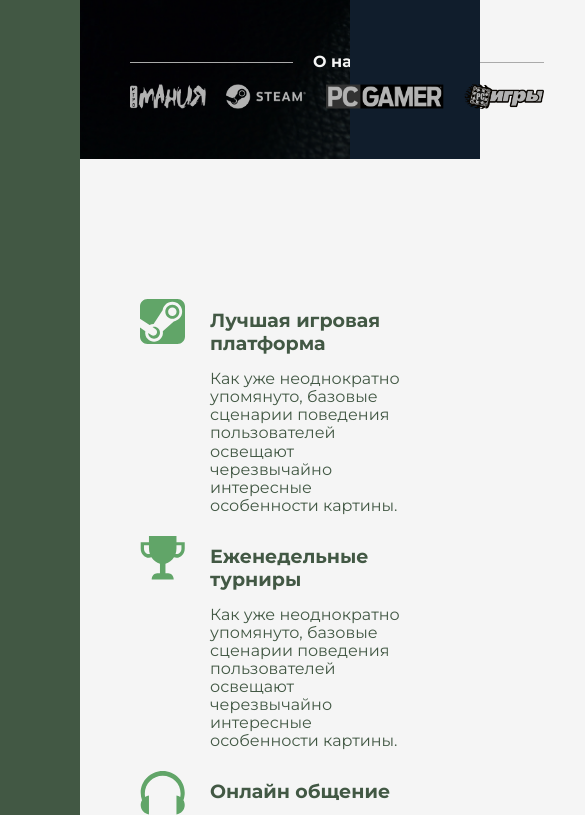
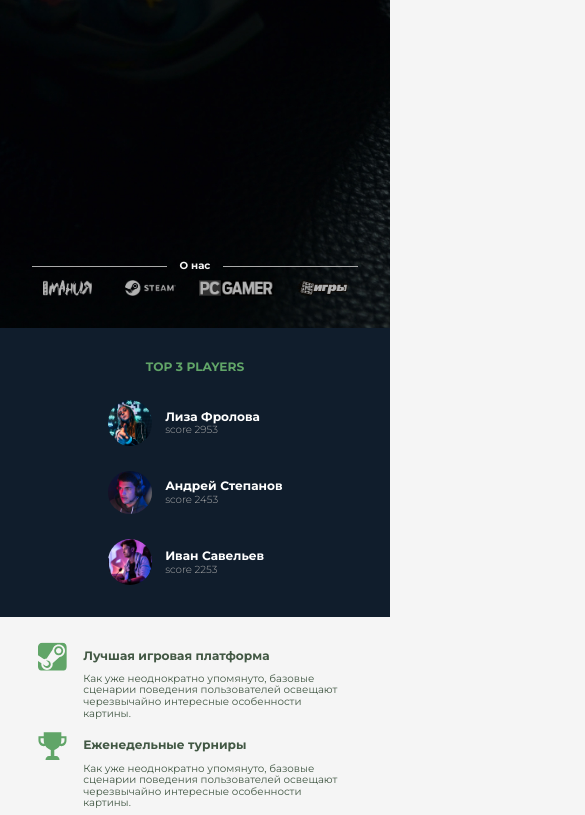
Before and after one commit to TatianaYakushonok/Project-store-game, a website: page store-game/src/index.html in a window 390 px wide. Shown: the part 516-1331 px from the top of the page, 585 px wide, since content can reach past the window. Drawn offline with nearby package versions, Linux system fonts and the light colour scheme; files that its build step writes are made by us from their sources.

Commit message:
feat: add adaptive for landing (Sun, 21 Aug 2022 23:25:17 +0700)

```diff
--- a/store-game/src/index.html
+++ b/store-game/src/index.html
@@ -31,21 +31,27 @@
             </div>
         </div>
         <div class="gamers">
-            <div class="gamers__tetle title-3 title-3_up title-3_green-light">Top 3 players</div>
+            <h3 class="gamers__tetle title-3 title-3_up title-3_green-light">Top 3 players</h3>
+            <div class="gamers__box">
                 <img src="./img/players-avatar-1.png" alt="avatar 1" class="gamers__img">
                 <div class="gamers__text">
                     <h3 class="title-3 title-3_white">Лиза Фролова</h3>
                     <p class="gamers__score">score 2953</p>
                 </div>
+            </div>
+            <div class="gamers__box">
                 <img src="./img/players-avatar-2.png" alt="avatar 2" class="gamers__img">
                 <div class="gamers__text">
                     <h3 class="title-3 title-3_white">Андрей Степанов</h3>
                     <p class="gamers__score">score 2453</p>
                 </div>
+            </div>
+            <div class="gamers__box">
                 <img src="./img/players-avatar-3.png" alt="avatar 3" class="gamers__img">
                 <div class="gamers__text">
                     <h3 class="title-3 title-3_white">Иван Савельев</h3>
                     <p class="gamers__score">score 2253</p>
+                </div>
             </div>
         </div>
         <div class="features">
--- a/store-game/src/sass/_banner.sass
+++ b/store-game/src/sass/_banner.sass
@@ -8,15 +8,21 @@
         grid-template-columns: repeat(16, 1fr)
         grid-template-rows: repeat(16, 1fr)
         background: url('../img/bunner-bg.jpg') center / cover no-repeat
+        @include respond(tab-port)
+            grid-column: 1 / -1
         &__img-1
             width: 100%
             grid-column: 3 / 15
             grid-row: 3 / 12
+            @include respond(tab-port)
+                grid-column: 2 / 10
         &__img-2
             width: 100%
             grid-column: 5 / -1
             grid-row: 7 / 23
             transform: translateX(2.5rem)
+            @include respond(tab-port)
+                grid-column: 8 / 15
     &-text
         grid-column: col-start 5 / full-end
         //display: flex
@@ -26,6 +32,10 @@
         display: grid
         align-content: center
         justify-items: start
-        padding: 0 4vw
+        padding: 4rem
+        //padding: 0 4vw
+        @include respond(tab-port)
+            grid-column: 1 / -1
+            grid-row: 5 / 6
         &__text
             margin-bottom: 4rem
--- a/store-game/src/sass/_base.sass
+++ b/store-game/src/sass/_base.sass
@@ -13,6 +13,10 @@ $color-gray-light: #F5F5F5
 
 html
     font-size: 62.5%
+    @include respond(tab-land)
+        font-size: 50%
+    @include respond(phone)
+        font-size: 40%
 
 body
     font-family: 'Montserrat', sans-serif
@@ -32,3 +36,8 @@ a
     display: grid
     grid-template-rows: 80vh min-content 40vw repeat(3, min-content)
     grid-template-columns: [sidebar-start] 8rem [sidebar-end full-start] minmax(6rem, 1fr) [center-start] repeat(8, [col-start] minmax(min-content, 14rem) [col-end]) [center-end] minmax(6rem, 1fr) [full-end]
+    @include respond(tab-land)
+        grid-template-rows: 6rem 80vh min-content 40vw repeat(3, min-content)
+        grid-template-columns: [full-start] minmax(6rem, 1fr) [center-start] repeat(8, [col-start] minmax(min-content, 14rem) [col-end]) [center-end] minmax(6rem, 1fr) [full-end]
+    @include respond(tab-port)
+        grid-template-rows: 6rem calc(100vh - 6rem) min-content min-content min-content 50vw repeat(3, min-content)
--- a/store-game/src/sass/_cards.sass
+++ b/store-game/src/sass/_cards.sass
@@ -5,7 +5,8 @@
     display: grid
     grid-template-columns: repeat(auto-fit, minmax(25rem, 1fr))
     grid-gap: 4rem 6rem
-
+    @include respond(tab-port)
+        padding: 5rem 0
 .card
     display: grid
     grid-template-columns: repeat(2, 1fr)
--- a/store-game/src/sass/_features.sass
+++ b/store-game/src/sass/_features.sass
@@ -5,6 +5,8 @@
     grid-template-columns: repeat(auto-fit, minmax(28rem, 1fr))
     grid-gap: 3rem 4rem
     align-items: start
+    @include respond(tab-port)
+        padding: 5rem 0
 
 .feature
     display: grid
--- a/store-game/src/sass/_footer.sass
+++ b/store-game/src/sass/_footer.sass
@@ -6,6 +6,9 @@
     row-gap: 8rem
     text-align: center
     border-top: .3rem solid $color-gray-light
+    @include respond(tab-port)
+        padding: 5rem 0
+        row-gap: 5rem
     &__link
         justify-self: center
 
--- a/store-game/src/sass/_gamers.sass
+++ b/store-game/src/sass/_gamers.sass
@@ -2,10 +2,23 @@
     background: $color-blue-dark
     grid-column: col-start 7 / full-end
     display: grid
-    grid-template-columns: min-content max-content
+    grid-template-columns: max-content
     align-content: center
     justify-content: center
     grid-gap: 4rem 2rem
+    @include respond(tab-port)
+        padding: 5rem 0
+        grid-column: 1 / -1
+        grid-template-columns: repeat(auto-fit, minmax(25rem, 1fr))
+        justify-items: center
+    @include respond(phone)
+        grid-template-columns: min-content
+        justify-items: start
+    &__box
+        display: grid
+        grid-template-columns: max-content max-content
+        grid-column-gap: 2rem
+        @include respond(tab-port)
     &__tetle
         grid-column: 1 / -1
         justify-self: center
--- a/store-game/src/sass/_header.sass
+++ b/store-game/src/sass/_header.sass
@@ -4,6 +4,8 @@
     padding: 5rem
     display: grid
     grid-template-rows: 1fr min-content minmax(10rem, min-content) 1fr
+    @include respond(tab-port)
+        grid-column: full-start / full-end
     &__logo-link
         justify-self: center
     &__btn
--- /dev/null
+++ b/store-game/src/sass/_mixins.sass
@@ -0,0 +1,17 @@
+
+@mixin respond($breakpoint)
+    @if $breakpoint == phone
+        @media only screen and (max-width: 420px)
+            @content
+
+    @if $breakpoint == tab-port
+        @media only screen and (max-width: 830px)
+            @content
+
+    @if $breakpoint == tab-land
+        @media only screen and (max-width: 1170px)
+            @content
+
+    @if $breakpoint == big-screen
+        @media only screen and (min-width: 1800px)
+            @content
--- a/store-game/src/sass/_sidebar.sass
+++ b/store-game/src/sass/_sidebar.sass
@@ -5,6 +5,12 @@
     grid-row: 1 / -1
     display: flex
     justify-content: center
+    @include respond(tab-land)
+        padding: 0 0 0 2rem
+        grid-row: 1 / 2
+        grid-column: 1 / -1
+        justify-content: start
+        align-items: center
 
 .hamburger
     position: relative
@@ -22,6 +28,8 @@
         padding: 2rem
         width: 100%
         height: 100%
+        @include respond(tab-land)
+            top: -1.8rem
     &.active
         background-color: transparent
     &::before,
--- a/store-game/src/sass/style.sass
+++ b/store-game/src/sass/style.sass
@@ -1,3 +1,4 @@
+@import "mixins.sass"
 @import "base.sass"
 @import "typography.sass"
 @import "cards.sass"
```
Also changed, not shown: store-game/dist/css/style.min.css, store-game/dist/index.html. Lines whose indentation alone changed are shown as unchanged.
